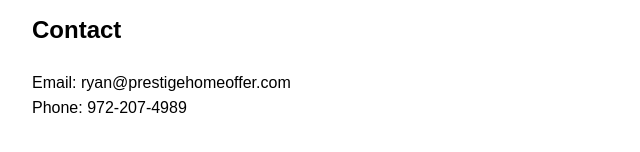
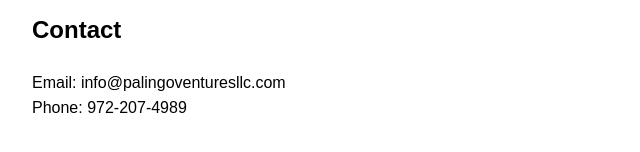
Before and after one commit to palingoventuresllc/palingoventuresllc.github.io, a plain HTML site: page terms.html in a window 1280 px wide. Shown: the part 442-594 px from the top of the page, 158-798 px from the left. Drawn offline with Linux system fonts and the light colour scheme.

Commit message:
terms.html

```diff
--- a/terms.html
+++ b/terms.html
@@ -24,6 +24,6 @@
   <p>Consent is not a condition of purchase.</p>
 
   <h2>Contact</h2>
-  <p>Email: ryan@prestigehomeoffer.com<br>Phone: 972-207-4989</p>
+  <p>Email: info@palingoventuresllc.com<br>Phone: 972-207-4989</p>
 </body>
 </html>
```
